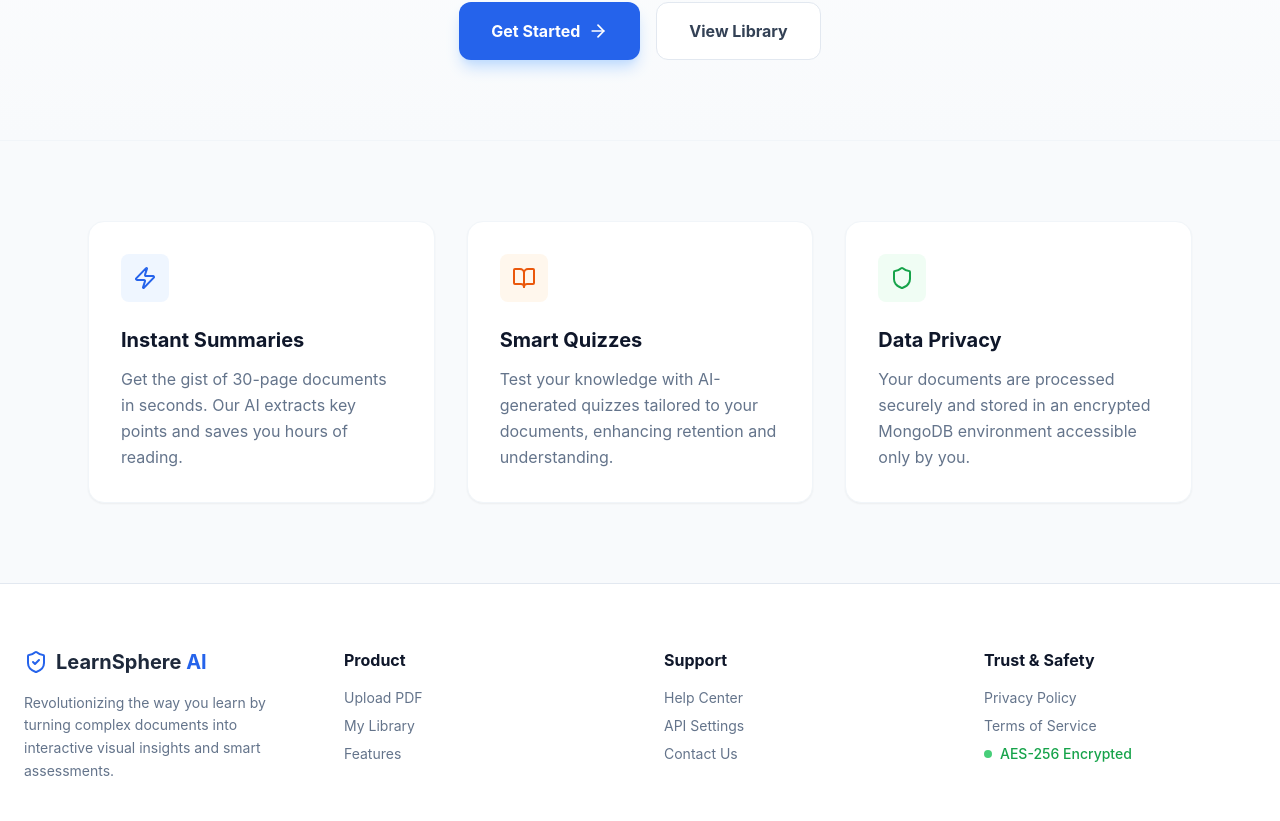
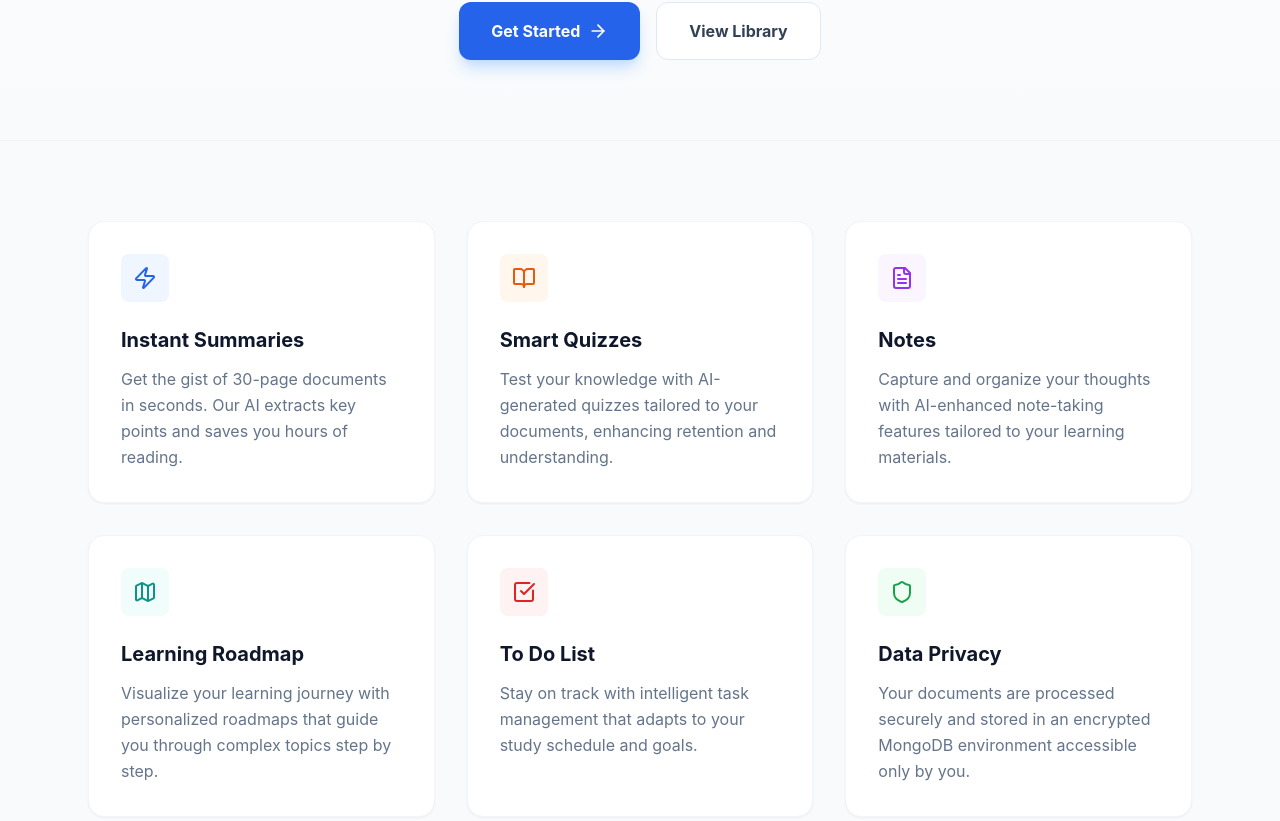
Before and after one commit to Krish5706/LearnSphere-AI, a React (Vite) app in the folder forntend/: page / in a window 1280 px wide. Shown: the part 479-1300 px from the top of the page. Built offline with nearby package versions, Linux system fonts and the light colour scheme.

Commit message:
update home page and add animation

```diff
--- a/forntend/package.json
+++ b/forntend/package.json
@@ -23,6 +23,7 @@
     "@xyflow/react": "^12.10.0",
     "axios": "^1.13.2",
     "dagre": "^0.8.5",
+    "framer-motion": "^12.34.0",
     "lucide-react": "^0.468.0",
     "react": "^18.3.1",
     "react-dom": "^18.3.1",
--- a/forntend/src/App.jsx
+++ b/forntend/src/App.jsx
@@ -1,22 +1,30 @@
+import React, { Suspense, lazy } from 'react';
 import { BrowserRouter as Router, Routes, Route } from 'react-router-dom';
 import Navbar from './components/common/Navbar';
 import Footer from './components/common/Footer';
 import ProtectedRoute from './components/common/ProtectedRoute';
 
-// Page Imports
-import Home from './pages/Home';
-import Dashboard from './pages/Dashboard';
-import Todo from './pages/Todo';
-import Upload from './pages/Upload';
-import Document from './pages/Document';
-import Settings from './pages/Settings';
-import Profile from './pages/Profile';
-import Quiz from './pages/Quiz';
+// Lazy load page components for better performance
+const Home = lazy(() => import('./pages/Home'));
+const Dashboard = lazy(() => import('./pages/Dashboard'));
+const Todo = lazy(() => import('./pages/Todo'));
+const Upload = lazy(() => import('./pages/Upload'));
+const Document = lazy(() => import('./pages/Document'));
+const Settings = lazy(() => import('./pages/Settings'));
+const Profile = lazy(() => import('./pages/Profile'));
+const Quiz = lazy(() => import('./pages/Quiz'));
 
-// Auth Imports
-import Login from './components/auth/Login';
-import Register from './components/auth/Register';
-import ForgotPassword from './components/auth/ForgotPassword';
+// Lazy load auth components
+const Login = lazy(() => import('./components/auth/Login'));
+const Register = lazy(() => import('./components/auth/Register'));
+const ForgotPassword = lazy(() => import('./components/auth/ForgotPassword'));
+
+// Loading component
+const LoadingFallback = () => (
+  <div className="flex items-center justify-center min-h-screen">
+    <div className="animate-spin rounded-full h-32 w-32 border-b-2 border-blue-600"></div>
+  </div>
+);
 
 function App() {
   return (
--- a/forntend/src/pages/Home.jsx
+++ b/forntend/src/pages/Home.jsx
@@ -1,25 +1,66 @@
 import React from 'react';
 import { Link } from 'react-router-dom';
-import { Shield, Zap, ArrowRight, BookOpen } from 'lucide-react';
+import { Shield, Zap, ArrowRight, BookOpen, FileText, Map, CheckSquare } from 'lucide-react';
+import { motion } from 'framer-motion';
 
 const Home = () => {
+  const containerVariants = {
+    hidden: { opacity: 0 },
+    visible: {
+      opacity: 1,
+      transition: {
+        staggerChildren: 0.2,
+      },
+    },
+  };
+
+  const itemVariants = {
+    hidden: { opacity: 0, y: 50 },
+    visible: { opacity: 1, y: 0, transition: { duration: 0.6 } },
+  };
+
   return (
     <div className="flex flex-col items-center">
       {/* Hero Section */}
-      <section className="w-full py-20 bg-gradient-to-b from-white to-slate-50 border-b border-slate-100">
+      <motion.section
+        className="w-full py-20 bg-gradient-to-b from-white to-slate-50 border-b border-slate-100"
+        initial={{ opacity: 0, y: -50 }}
+        animate={{ opacity: 1, y: 0 }}
+        transition={{ duration: 0.8 }}
+      >
         <div className="max-w-5xl mx-auto px-6 text-center">
-          <div className="inline-flex items-center gap-2 px-3 py-1 rounded-full bg-blue-50 text-blue-700 text-sm font-medium mb-6 border border-blue-100">
+          <motion.div
+            className="inline-flex items-center gap-2 px-3 py-1 rounded-full bg-blue-50 text-blue-700 text-sm font-medium mb-6 border border-blue-100"
+            initial={{ opacity: 0, scale: 0.8 }}
+            animate={{ opacity: 1, scale: 1 }}
+            transition={{ delay: 0.2, duration: 0.5 }}
+          >
             <Shield size={14} />
             Secure AI Processing
-          </div>
-          <h1 className="text-6xl font-extrabold text-slate-900 mb-6 tracking-tight">
+          </motion.div>
+          <motion.h1
+            className="text-6xl font-extrabold text-slate-900 mb-6 tracking-tight"
+            initial={{ opacity: 0, y: 30 }}
+            animate={{ opacity: 1, y: 0 }}
+            transition={{ delay: 0.4, duration: 0.7 }}
+          >
             Learn Faster with <span className="text-blue-600">AI-Powered</span> Context.
-          </h1>
-          <p className="text-xl text-slate-600 mb-10 max-w-2xl mx-auto leading-relaxed">
+          </motion.h1>
+          <motion.p
+            className="text-xl text-slate-600 mb-10 max-w-2xl mx-auto leading-relaxed"
+            initial={{ opacity: 0, y: 30 }}
+            animate={{ opacity: 1, y: 0 }}
+            transition={{ delay: 0.6, duration: 0.7 }}
+          >
             Upload your PDF documents and let Gemini AI generate interactive mind maps,
             concise summaries, and smart quizzes to boost your retention.
-          </p>
-          <div className="flex gap-4 justify-center">
+          </motion.p>
+          <motion.div
+            className="flex gap-4 justify-center"
+            initial={{ opacity: 0, y: 30 }}
+            animate={{ opacity: 1, y: 0 }}
+            transition={{ delay: 0.8, duration: 0.7 }}
+          >
             <Link
               to="/upload"
               className="px-8 py-4 bg-blue-600 text-white rounded-xl font-bold shadow-lg shadow-blue-200 hover:bg-blue-700 transition-all flex items-center gap-2"
@@ -32,13 +73,24 @@ const Home = () => {
             >
               View Library
             </Link>
-          </div>
+          </motion.div>
         </div>
-      </section>
+      </motion.section>
 
       {/* Features Grid */}
-      <section className="py-20 max-w-6xl mx-auto px-6 grid grid-cols-1 md:grid-cols-3 gap-8">
-        <div className="p-8 bg-white rounded-2xl border border-slate-100 shadow-sm">
+      <motion.section
+        className="py-20 max-w-6xl mx-auto px-6 grid grid-cols-1 md:grid-cols-2 lg:grid-cols-3 gap-8"
+        variants={containerVariants}
+        initial="hidden"
+        whileInView="visible"
+        viewport={{ once: true, amount: 0.3 }}
+      >
+        <motion.div
+          className="p-8 bg-white rounded-2xl border border-slate-100 shadow-sm"
+          variants={itemVariants}
+          whileHover={{ scale: 1.05, y: -10 }}
+          transition={{ type: "spring", stiffness: 300 }}
+        >
           <div className="w-12 h-12 bg-blue-50 text-blue-600 rounded-lg flex items-center justify-center mb-6">
             <Zap size={24} />
           </div>
@@ -46,9 +98,14 @@ const Home = () => {
           <p className="text-slate-500 leading-relaxed">
             Get the gist of 30-page documents in seconds. Our AI extracts key points and saves you hours of reading.
           </p>
-        </div>
+        </motion.div>
 
-        <div className="p-8 bg-white rounded-2xl border border-slate-100 shadow-sm">
+        <motion.div
+          className="p-8 bg-white rounded-2xl border border-slate-100 shadow-sm"
+          variants={itemVariants}
+          whileHover={{ scale: 1.05, y: -10 }}
+          transition={{ type: "spring", stiffness: 300 }}
+        >
           <div className="w-12 h-12 bg-orange-50 text-orange-600 rounded-lg flex items-center justify-center mb-6">
             <BookOpen size={24} />
           </div>
@@ -56,9 +113,59 @@ const Home = () => {
           <p className="text-slate-500 leading-relaxed">
             Test your knowledge with AI-generated quizzes tailored to your documents, enhancing retention and understanding.
           </p>
-        </div>
+        </motion.div>
 
-        <div className="p-8 bg-white rounded-2xl border border-slate-100 shadow-sm">
+        <motion.div
+          className="p-8 bg-white rounded-2xl border border-slate-100 shadow-sm"
+          variants={itemVariants}
+          whileHover={{ scale: 1.05, y: -10 }}
+          transition={{ type: "spring", stiffness: 300 }}
+        >
+          <div className="w-12 h-12 bg-purple-50 text-purple-600 rounded-lg flex items-center justify-center mb-6">
+            <FileText size={24} />
+          </div>
+          <h3 className="text-xl font-bold mb-3">Notes</h3>
+          <p className="text-slate-500 leading-relaxed">
+            Capture and organize your thoughts with AI-enhanced note-taking features tailored to your learning materials.
+          </p>
+        </motion.div>
+
+        <motion.div
+          className="p-8 bg-white rounded-2xl border border-slate-100 shadow-sm"
+          variants={itemVariants}
+          whileHover={{ scale: 1.05, y: -10 }}
+          transition={{ type: "spring", stiffness: 300 }}
+        >
+          <div className="w-12 h-12 bg-teal-50 text-teal-600 rounded-lg flex items-center justify-center mb-6">
+            <Map size={24} />
+          </div>
+          <h3 className="text-xl font-bold mb-3">Learning Roadmap</h3>
+          <p className="text-slate-500 leading-relaxed">
+            Visualize your learning journey with personalized roadmaps that guide you through complex topics step by step.
+          </p>
+        </motion.div>
+
+        <motion.div
+          className="p-8 bg-white rounded-2xl border border-slate-100 shadow-sm"
+          variants={itemVariants}
+          whileHover={{ scale: 1.05, y: -10 }}
+          transition={{ type: "spring", stiffness: 300 }}
+        >
+          <div className="w-12 h-12 bg-red-50 text-red-600 rounded-lg flex items-center justify-center mb-6">
+            <CheckSquare size={24} />
+          </div>
+          <h3 className="text-xl font-bold mb-3">To Do List</h3>
+          <p className="text-slate-500 leading-relaxed">
+            Stay on track with intelligent task management that adapts to your study schedule and goals.
+          </p>
+        </motion.div>
+
+        <motion.div
+          className="p-8 bg-white rounded-2xl border border-slate-100 shadow-sm"
+          variants={itemVariants}
+          whileHover={{ scale: 1.05, y: -10 }}
+          transition={{ type: "spring", stiffness: 300 }}
+        >
           <div className="w-12 h-12 bg-green-50 text-green-600 rounded-lg flex items-center justify-center mb-6">
             <Shield size={24} />
           </div>
@@ -66,8 +173,8 @@ const Home = () => {
           <p className="text-slate-500 leading-relaxed">
             Your documents are processed securely and stored in an encrypted MongoDB environment accessible only by you.
           </p>
-        </div>
-      </section>
+        </motion.div>
+      </motion.section>
     </div>
   );
 };
```
Also changed, not shown: 1 other file (tests, documents, lock files or other folders).
